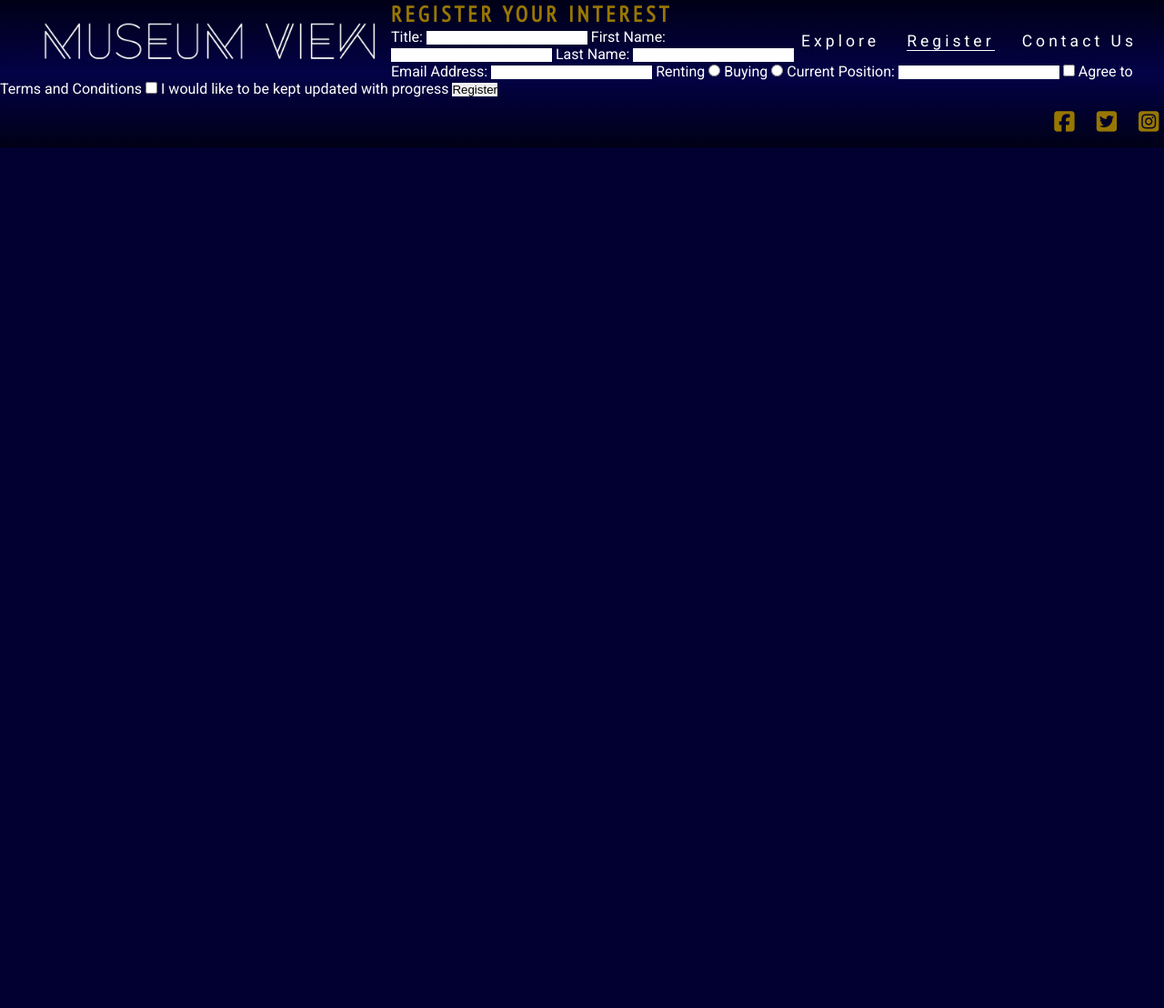
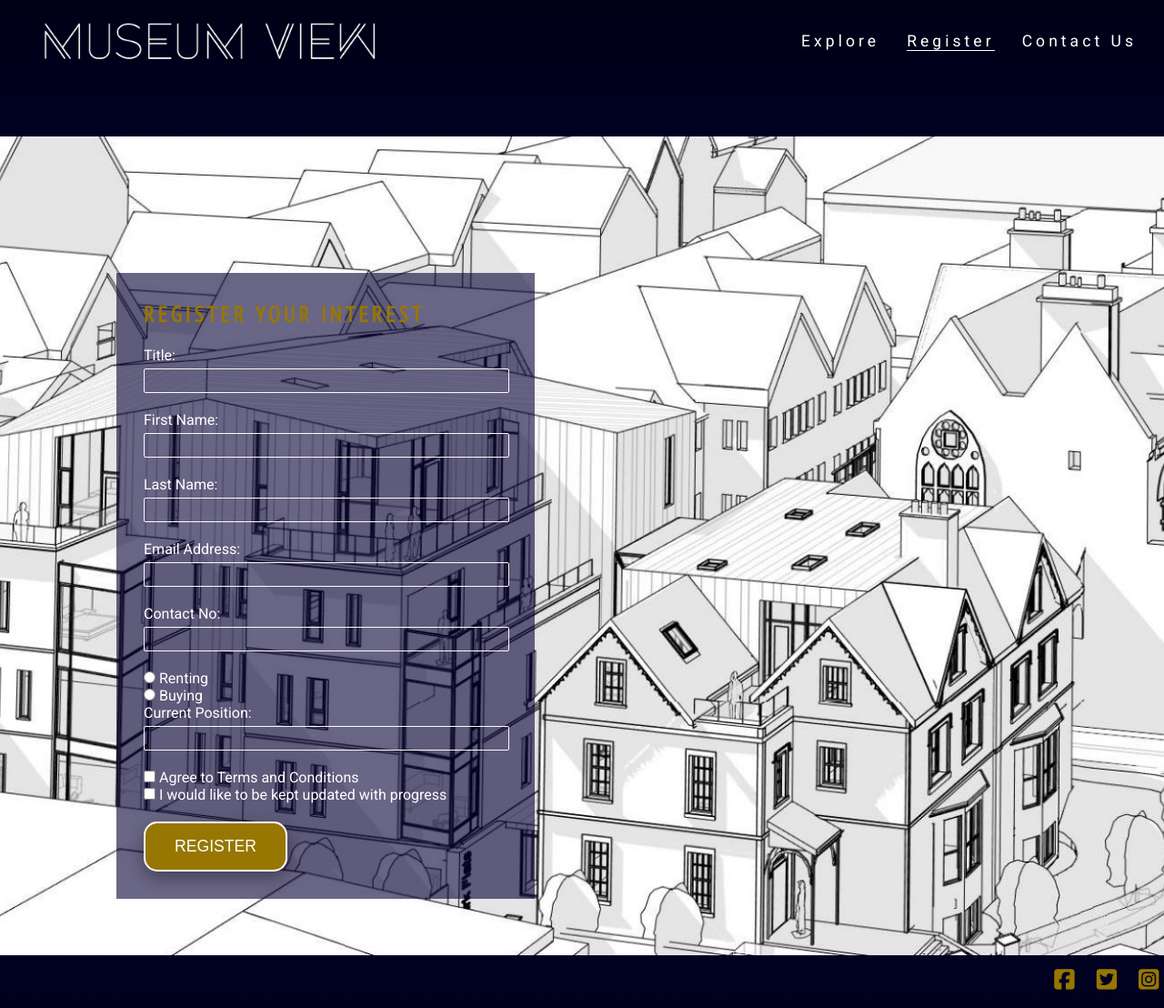
Before and after one commit to alexxjamess/museum-view, a plain HTML site: page register.html in a window 1280 px wide. Shown: the whole page at 91% size. Before the commit the page ends 800 px from the top, so only its background shows below. Drawn offline with Linux system fonts and the light colour scheme.

Commit message:
add more styling to register form

```diff
--- a/assets/css/style.css
+++ b/assets/css/style.css
@@ -231,3 +231,64 @@ footer {
     width: 33%;
     margin: 0 auto;
 }
+/* Register Form */
+
+#register-main {
+        clear: left;
+        background: url("../images/Park\ Place\ Grahic\ 2.jpg");
+        background-size: cover;
+        background-position: center;
+        height: 900px;
+
+}
+#register-form {
+
+        margin: 150px 10% 0 0 ;
+        color: #fff;
+        background-color: rgba(8, 0, 54, 0.6);
+        max-width:400px;
+        position: absolute;
+        left:10%;
+        padding: 30px;
+}
+#register-form h2 {
+         margin-bottom: 20px;
+}
+.form-input {
+    background:transparent;
+    color: #fafafa;
+    width: 100%;
+    height: 25px;
+    margin:5px 0 20px 0;
+    border: 1px solid #fafafa;
+    border-radius:2px;
+}
+.form-input:hover {
+    border-color: #977702;
+}
+
+
+#register {
+        text-align: center;
+        color: #ffffff;
+        text-decoration: none;
+        border:2px solid #ffffff;
+        font-size: 110%;
+        border-radius: 15px;
+        cursor: pointer;
+        background-color: #977702;
+        padding: 15px 32px;
+        box-shadow: 0 8px 16px 0 rgba(0,0,0,0.2), 0 6px 20px 0 rgba(0,0,0,0.19);
+        text-transform: uppercase;
+        margin-top: 20px;
+
+
+    }
+
+  #register:hover {background-color: #cea307}
+
+  #register:active {
+    background-color:#977702;
+    box-shadow: 0 5px #666;
+    transform: translateY(4px);
+  }
--- a/register.html
+++ b/register.html
@@ -30,11 +30,13 @@
 
             </ul>
         </nav>
-        <Section id="register-form">
+    </header>
+        <Section id="register-main">
+            <div id="register-form">
             <h2>Register Your Interest</h2>
             <form  method="post" action="https://formdump.codeinstitute.net/">
                 <label for="title">Title:</label>
-                <input type="text" id="title" name="title" list="titles" >
+                <input type="text" class="form-input" id="title" name="title" list="titles" >
                 <datalist id="titles">
                      <option value="Mr">Mr</option>
                     <option value="Mrs">Mrs</option>
@@ -43,31 +45,45 @@
                     <option value="Dr">Dr</option>
                     <option value="Other">Other</option>
                 </datalist>
+
                 <label for="fname">First Name:</label>
-                <input required type="text" id="fname" name="fname">
+                <input required class="form-input" type="text" id="fname" name="fname">
+
                 <label for="lname">Last Name:</label>
-                <input required type="text" id="lname" name="lname">
+                <input  required  class="form-input" type="text" id="lname" name="lname">
+
                 <label for="email">Email Address:</label>
-                <input required type="email" id="email" name="email" >
+                <input required class="form-input" type="email" id="email" name="email" >
+
+                <label for="contact">Contact No:</label>
+                <input required  class="form-input" type="tel" id="tel" name="tel" maxlength="12" >
+
+                <input id="renting"  value="renting" name="interest" type="radio">
                 <label for="renting">Renting</label>
-                <input id="renting" value="renting" name="interest" type="radio">
+                <br>
+                <input id="buying"  value="buying" name="interest" type="radio">
                 <label for="buying">Buying</label>
-                <input id="buying" value="buying" name="interest" type="radio">
+                <br>
                 <label for="current-position">Current Position:</label>
-                <input type="text" id="current-position" name="cur-pos" list="positions" >
+                <input type="text"  class="form-input" id="current-position" name="cur-pos" list="positions" >
                 <datalist id="positions">
                      <option value="First Time Buyer">First Time Buyer</option>
                     <option value="Moving Home">Moving Home</option>
                     <option value="Investor">Investor</option>
                     <option value="Prefer Not to Say">Prefer Not to Say</option>
                 </datalist>
-                <input  required type="checkbox" id="agree" name="agree" value="agree">
+
+                <input  required  type="checkbox" id="agree" name="agree" value="agree">
                 <label for="agree">Agree to Terms and Conditions</label>
+                <br>
                 <input  type="checkbox" id="update" name="update" value="update">
                 <label for="update">I would like to be kept updated with progress</label>
-                <button type="sumbit" value="Register">Register</button>
+                <br>
+                <button id ="register" type="sumbit" value="Register">Register</button>
 
             </form>
+        </div>
+
         </Section>
         <footer>
             <ul class="social-networks">
```
Also changed, not shown: assets/images/Park Place Grahic 2.jpg (added).
